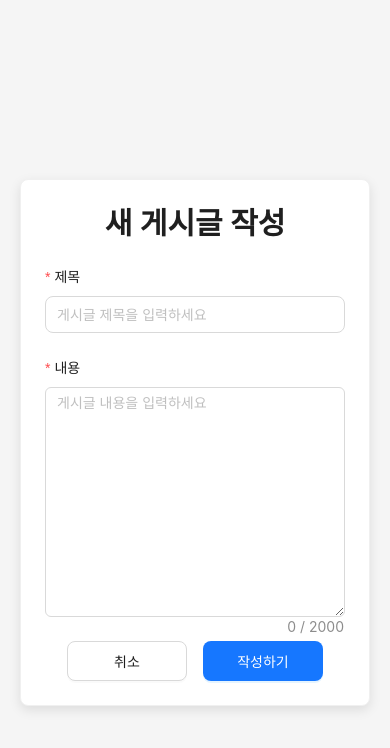
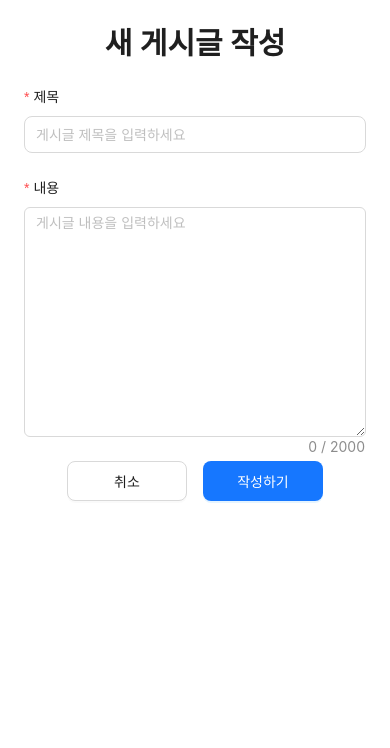
Before and after one commit to yologger/yologram-web-v2, a React (Vite) app: page /board/new in a window 390 px wide. Shown: the top 748 px of the page. Built offline with nearby package versions, Linux system fonts and the light colour scheme.

Commit message:
feat: 반응형 웹 적용

```diff
--- a/src/components/organisms/BoardNewForm.tsx
+++ b/src/components/organisms/BoardNewForm.tsx
@@ -76,10 +76,26 @@ const StyledCard = styled(Card)`
   max-width: 800px;
   box-shadow: 0 4px 12px rgba(0, 0, 0, 0.1);
   border-radius: 8px;
+
+  @media (max-width: 768px) {
+    max-width: 100%;
+    border-radius: 0;
+    box-shadow: none;
+    border: none;
+    height: 100vh;
+    display: flex;
+    flex-direction: column;
+  }
 `;
 
 const StyledSpace = styled(Space)`
   width: 100%;
+
+  @media (max-width: 768px) {
+    flex: 1;
+    display: flex;
+    flex-direction: column;
+  }
 `;
 
 const StyledTitle = styled(Title)`
--- a/src/components/organisms/JoinForm.tsx
+++ b/src/components/organisms/JoinForm.tsx
@@ -124,10 +124,26 @@ export default function JoinForm({ onSubmit, onCancel }: JoinFormProps) {
 
 const StyledCard = styled(Card)`
   width: 600px;
+
+  @media (max-width: 768px) {
+    max-width: 100%;
+    border-radius: 0;
+    box-shadow: none;
+    border: none;
+    height: 100vh;
+    display: flex;
+    flex-direction: column;
+  }
 `;
 
 const StyledSpace = styled(Space)`
   width: 100%;
+
+  @media (max-width: 768px) {
+    flex: 1;
+    display: flex;
+    flex-direction: column;
+  }
 `;
 
 const StyledTitle = styled(Title)`
--- a/src/components/organisms/LoginForm.tsx
+++ b/src/components/organisms/LoginForm.tsx
@@ -67,10 +67,26 @@ const StyledCard = styled(Card)`
   max-width: 400px;
   box-shadow: 0 4px 12px rgba(0, 0, 0, 0.1);
   border-radius: 8px;
+
+  @media (max-width: 768px) {
+    max-width: 100%;
+    border-radius: 0;
+    box-shadow: none;
+    border: none;
+    height: 100vh;
+    display: flex;
+    flex-direction: column;
+  }
 `;
 
 const StyledSpace = styled(Space)`
   width: 100%;
+
+  @media (max-width: 768px) {
+    flex: 1;
+    display: flex;
+    flex-direction: column;
+  }
 `;
 
 const StyledTitle = styled(Title)`
--- a/src/components/templates/Header.tsx
+++ b/src/components/templates/Header.tsx
@@ -1,12 +1,13 @@
-import { SettingOutlined } from '@ant-design/icons';
+import { MenuOutlined, SettingOutlined } from '@ant-design/icons';
 import styled from '@emotion/styled';
-import { Button, Modal } from 'antd';
+import { Button, Drawer, Modal } from 'antd';
 import { useState } from 'react';
 import { Link } from 'react-router-dom';
 
 export default function Header() {
-  const isLoggedIn = true;
+  const isLoggedIn = false;
   const [isLogoutModalOpen, setIsLogoutModalOpen] = useState(false);
+  const [isMobileMenuOpen, setIsMobileMenuOpen] = useState(false);
 
   const handleLogout = () => {
     setIsLogoutModalOpen(true);
@@ -22,45 +23,93 @@ export default function Header() {
     setIsLogoutModalOpen(false);
   };
 
+  const handleMobileMenuOpen = () => {
+    setIsMobileMenuOpen(true);
+  };
+
+  const handleMobileMenuClose = () => {
+    setIsMobileMenuOpen(false);
+  };
+
+  const renderNavigationLinks = () => (
+    <>
+      <Link to="/">
+        <Button type="text" block>
+          Home
+        </Button>
+      </Link>
+      <Link to="/board/new">
+        <Button type="text" block>
+          Write
+        </Button>
+      </Link>
+    </>
+  );
+
+  const renderAuthButtons = () => (
+    <>
+      {isLoggedIn ? (
+        <>
+          <Button type="default" onClick={handleLogout} block>
+            Logout
+          </Button>
+          <Link to="/settings">
+            <Button type="primary" icon={<SettingOutlined />} block />
+          </Link>
+        </>
+      ) : (
+        <>
+          <Link to="/join">
+            <Button type="primary" block>
+              Join
+            </Button>
+          </Link>
+          <Link to="/login">
+            <Button type="default" block>
+              Login
+            </Button>
+          </Link>
+        </>
+      )}
+    </>
+  );
+
   return (
     <>
       <Container>
         <Section>
           <LogoLink to="/">Yologram</LogoLink>
-          <Links>
-            <Link to="/">
-              <Button type="text">Home</Button>
-            </Link>
-            <Link to="/board/new">
-              <Button type="text">Write</Button>
-            </Link>
-          </Links>
+          <DesktopLinks>{renderNavigationLinks()}</DesktopLinks>
         </Section>
 
         <Section>
-          <Links>
-            {isLoggedIn ? (
-              <>
-                <Button type="default" onClick={handleLogout}>
-                  Logout
-                </Button>
-                <Link to="/settings">
-                  <Button type="primary" icon={<SettingOutlined />} />
-                </Link>
-              </>
-            ) : (
-              <>
-                <Link to="/join">
-                  <Button type="primary">Join</Button>
-                </Link>
-                <Link to="/login">
-                  <Button type="default">Login</Button>
-                </Link>
-              </>
-            )}
-          </Links>
+          <DesktopLinks>{renderAuthButtons()}</DesktopLinks>
+          <MobileMenuButton>
+            <Button type="text" icon={<MenuOutlined />} onClick={handleMobileMenuOpen} />
+          </MobileMenuButton>
         </Section>
       </Container>
+
+      {/* Mobile Menu Drawer */}
+      <Drawer
+        // title="메뉴"
+        placement="left"
+        onClose={handleMobileMenuClose}
+        open={isMobileMenuOpen}
+        width="80%"
+      >
+        <MobileMenuContainer>
+          <MobileMenuSection>
+            <MobileMenuTitle>메뉴</MobileMenuTitle>
+            {renderNavigationLinks()}
+          </MobileMenuSection>
+
+          <MobileMenuSection>
+            <MobileMenuTitle>계정</MobileMenuTitle>
+            {renderAuthButtons()}
+          </MobileMenuSection>
+        </MobileMenuContainer>
+      </Drawer>
 
       <Modal
         title="로그아웃"
@@ -105,7 +154,40 @@ const LogoLink = styled(Link)`
   }
 `;
 
-const Links = styled.nav`
+const DesktopLinks = styled.nav`
   display: flex;
   gap: 24px;
+
+  @media (max-width: 768px) {
+    display: none;
+  }
 `;
+
+const MobileMenuButton = styled.div`
+  display: none;
+
+  @media (max-width: 768px) {
+    display: block;
+  }
+`;
+
+const MobileMenuContainer = styled.div`
+  display: flex;
+  flex-direction: column;
+  gap: 32px;
+`;
+
+const MobileMenuSection = styled.div`
+  display: flex;
+  flex-direction: column;
+  gap: 16px;
+`;
+
+const MobileMenuTitle = styled.h3`
+  margin: 0 0 16px 0;
+  font-size: 16px;
+  font-weight: 600;
+  color: #262626;
+  border-bottom: 1px solid #f0f0f0;
+  padding-bottom: 8px;
+`;
--- a/src/pages/BoardNewPage.tsx
+++ b/src/pages/BoardNewPage.tsx
@@ -31,10 +31,16 @@ const BoardNewPage = () => {
 const Container = styled.div`
   display: flex;
   justify-content: center;
-  align-items: center;
+  align-items: flex-start;
   min-height: 100vh;
   padding: 20px;
   background-color: #f5f5f5;
+
+  @media (max-width: 768px) {
+    padding: 0;
+    align-items: flex-start;
+    background-color: #ffffff;
+  }
 `;
 
 export default BoardNewPage;
--- a/src/pages/JoinPage.tsx
+++ b/src/pages/JoinPage.tsx
@@ -32,10 +32,16 @@ const JoinPage = () => {
 const Container = styled.div`
   display: flex;
   justify-content: center;
-  align-items: center;
+  align-items: flex-start;
   min-height: 100vh;
   padding: 20px;
   background-color: #f5f5f5;
+
+  @media (max-width: 768px) {
+    padding: 0;
+    align-items: flex-start;
+    background-color: #ffffff;
+  }
 `;
 
 export default JoinPage;
--- a/src/pages/LoginPage.tsx
+++ b/src/pages/LoginPage.tsx
@@ -31,10 +31,16 @@ const LoginPage = () => {
 const Container = styled.div`
   display: flex;
   justify-content: center;
-  align-items: center;
+  align-items: flex-start;
   min-height: 100vh;
   padding: 20px;
   background-color: #f5f5f5;
+
+  @media (max-width: 768px) {
+    padding: 0;
+    align-items: flex-start;
+    background-color: #ffffff;
+  }
 `;
 
 export default LoginPage;
```
